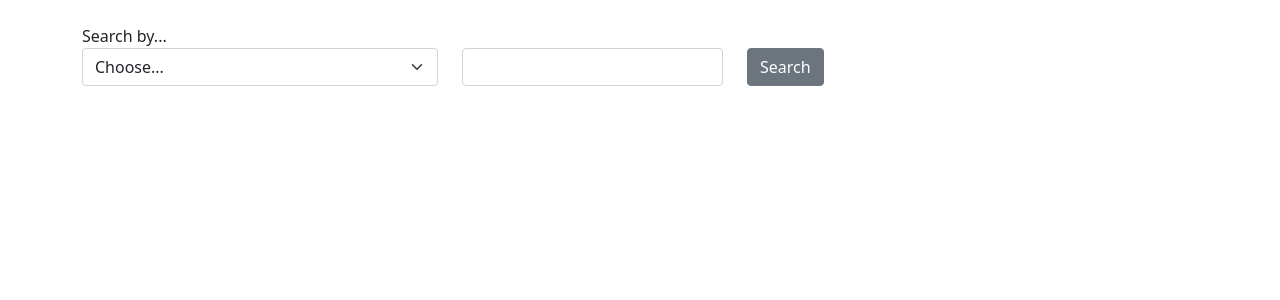
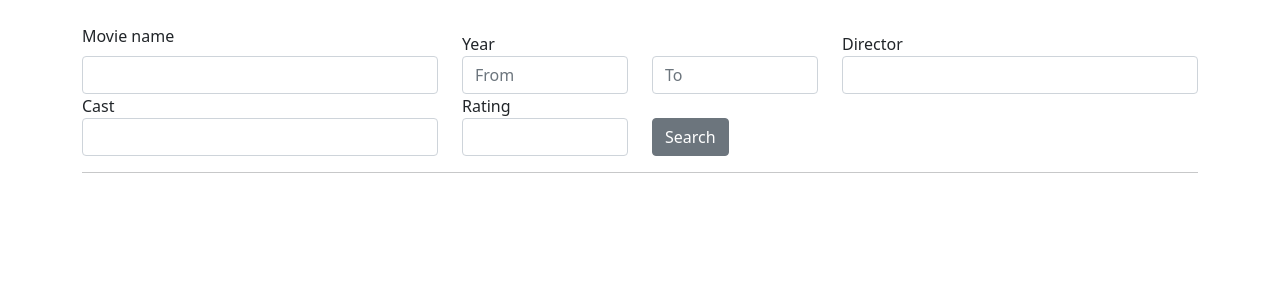
Before and after one commit to OscarG96/CS50-final, a Flask app: page /movies in a window 1280 px wide. Shown: the part 56-356 px from the top of the page. Run offline with Flask 2, Linux system fonts and the light colour scheme.

Commit message:
added more fields to search form

```diff
--- a/flaskr/main.py
+++ b/flaskr/main.py
@@ -19,20 +19,22 @@ def index():
 def movies():
     MOVIES = []
     if request.method == 'POST':
-        searchField = request.form['searchField']
-        searchValue = request.form['searchValue']
+        for el in request.form:
+            print(f"field", el, request.form[el])
+        # searchField = request.form['searchField']
+        # searchValue = request.form['searchValue']
         db = get_db("DATABASE_MOVIES")
         error = None
-        movies = db.execute(
-            'SELECT * FROM movies WHERE title = ?', (searchValue,)
-        ).fetchone()
+        # movies = db.execute(
+        #     'SELECT * FROM movies WHERE title = ?', (searchValue,)
+        # ).fetchone()
 
-        MOVIES.append(movies)
+        # MOVIES.append(movies)
 
-        print(f"field", searchField)
-        print(f"value", searchValue)
-        for field in movies:
-            print(f"movies sql", field)
+        # print(f"field", searchField)
+        # print(f"value", searchValue)
+        # for field in movies:
+        #     print(f"movies sql", field)
         return render_template("movies.html", movies=MOVIES)
 
     return render_template("movies.html")
--- a/flaskr/templates/movies.html
+++ b/flaskr/templates/movies.html
@@ -12,25 +12,47 @@
     <form method="POST">
         <div class="row align-items-end">
             <div class="col-md-4">
-                <label for="inputSearch">Search by...</label>
+                <!-- <label for="inputSearch">Search by...</label>
                 <select id="inputSearch" class="form-select" name="searchField">
                     <option selected>Choose...</option>
                     <option value="movieName">Movie name</option>
                     <option value="cast">Cast</option>
                     <option value="director">Director</option>
                     <option value="year">Year</option>
-                </select>
+                </select> -->
+                <label for="movieName" class="form-label">Movie name</label>
+                <input type="text" class="form-control" id="movieName" name="movie">
             </div>
-            <div class="col-md-3">
-                <label for="searchText"></label>
-                <input type="text" class="form-control" id="searchText" name="searchValue">
+            <div class="col-md-2">
+                <label for="movieYear">Year</label>
+                <input type="number" class="form-control" id="movieYearFrom" name="yearFrom" placeholder="From">
+            </div>
+            <div class="col-md-2 mt-3">
+                <!-- <label for="movieYear">Year</label> -->
+                <input type="number" class="form-control" id="movieYearTo" name="yearTo" placeholder="To">
+            </div>
+            <div class="col-md-4">
+                <label for="directorName">Director</label>
+                <input type="text" class="form-control" id="directorName" name="director">
+            </div>
+
+        </div>
+        <div class="row align-items-end">
+            <div class="col-md-4">
+                <label for="movieCast">Cast</label>
+                <input type="text" class="form-control" id="movieCast" name="cast">
+            </div>
+            <div class="col-md-2">
+                <label for="movieRating">Rating</label>
+                <input type="number" min="0" max="10" step="0.1" class="form-control" id="movieRating" name="rating">
             </div>
             <div class="col mt-4">
                 <button class="btn btn-secondary" type="submit">Search</button>
             </div>
         </div>
     </form>
-    <div>
+    <hr>
+    <div class="mt-3">
         {% for movie in movies %}
             <div class="card" style="width: 18rem;">
                 <div class="card-body">
```
Also changed, not shown: movies.sqlite (deleted).
